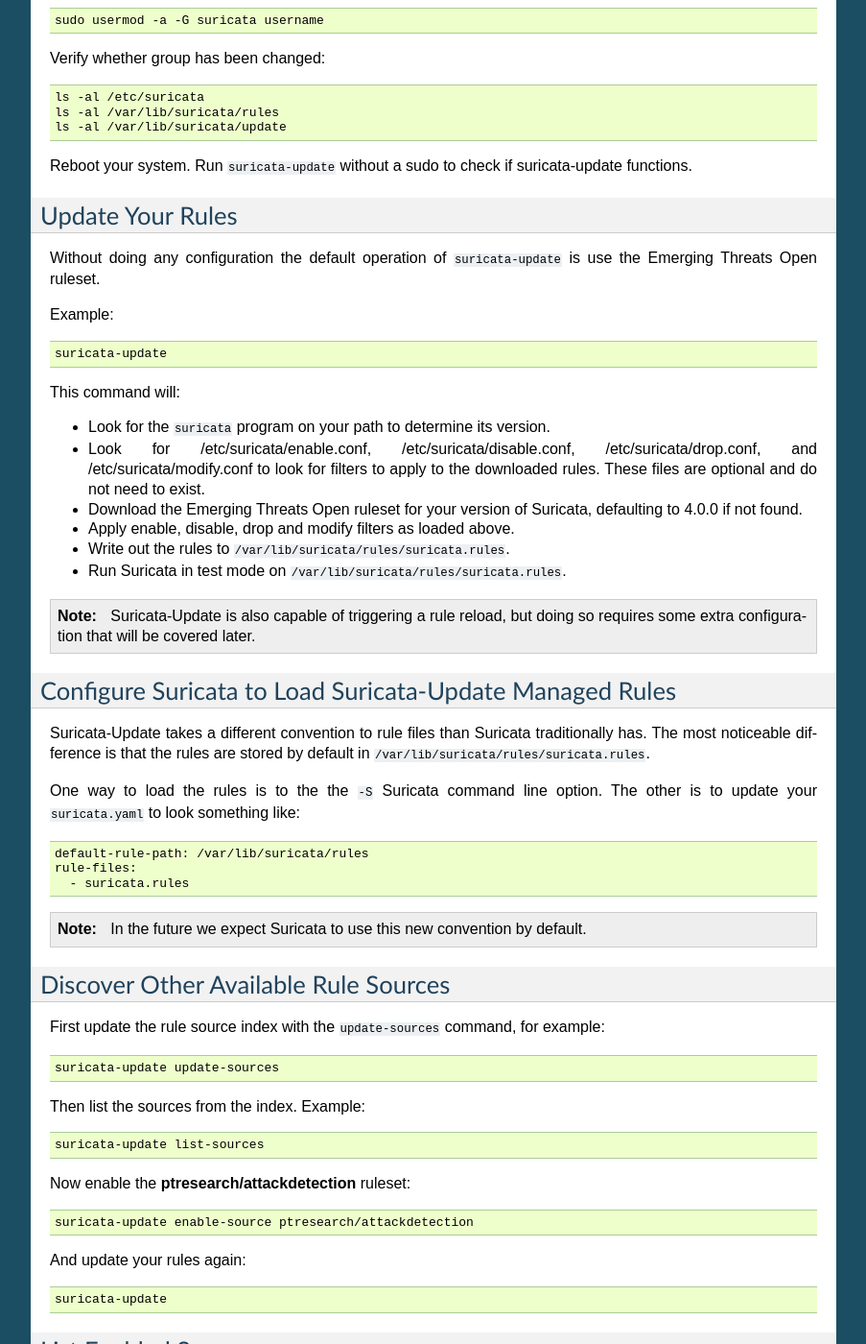
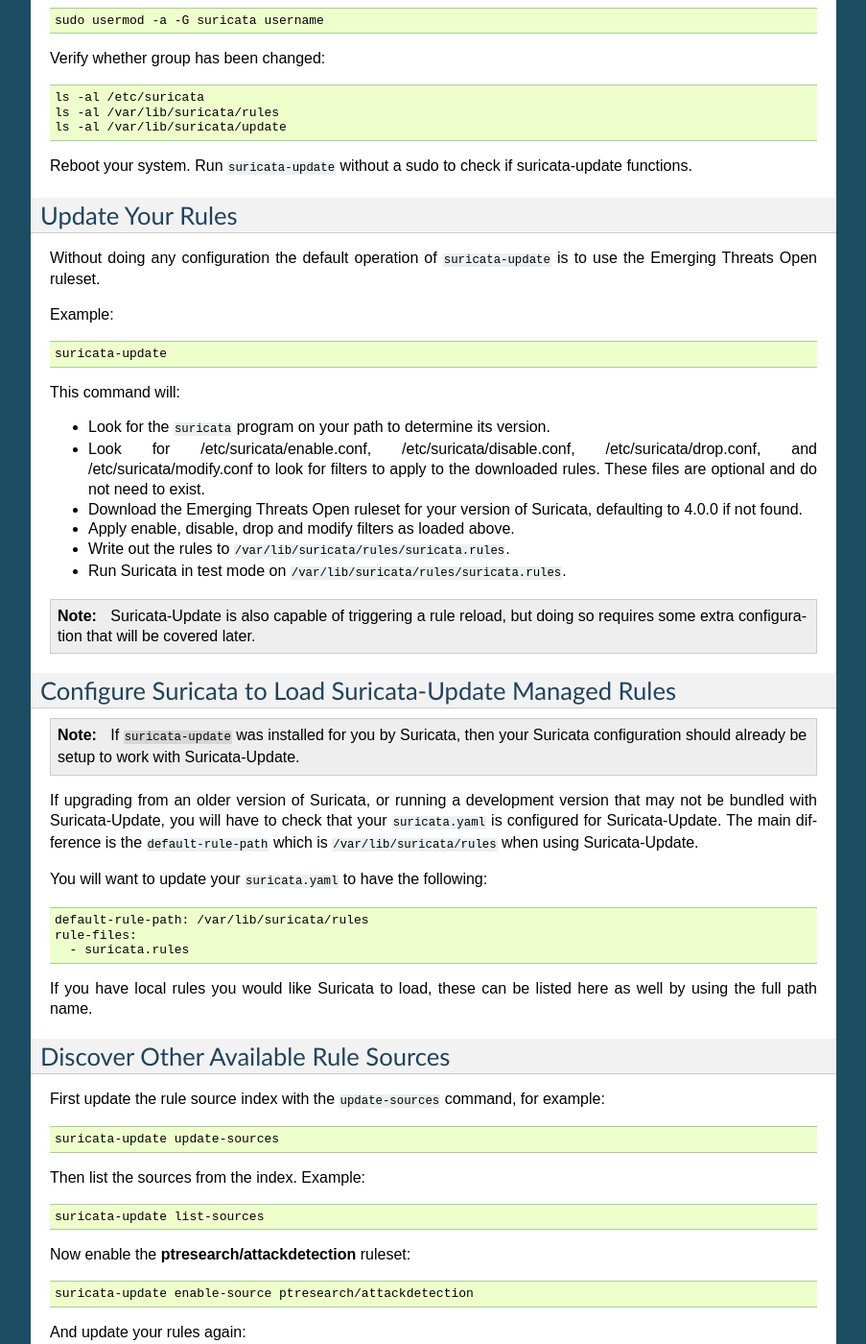
Before and after one commit to OISF/suricata-update, a Sphinx documentation site: the page built from doc/quickstart.rst, in a window 1280 px wide and 1400 px high, scrolled down 1442 px. Shown: the whole window at 96% size, without its empty margins (198-1101 px from the left). Built offline with Sphinx 7.4.7, drawn with Linux system fonts in a browser that asks for light colours; some of the changed text lies outside the part shown.

Commit message:
doc: update quick start to be current

```diff
--- a/doc/quickstart.rst
+++ b/doc/quickstart.rst
@@ -4,10 +4,10 @@
 Install Suricata Update
 =======================
 
-.. note:: If you have already installed Suricata 4.1 you likely
-          already have Suricata-Update installed. Please check if the
-          ``suricata-update`` command is available to you before
-          installing.
+.. note:: If you have already installed Suricata 4.1 or newer you
+          likely already have Suricata-Update installed. Please check
+          if the ``suricata-update`` command is available to you
+          before installing.
 
 Suricata-Update is a tool written in Python and best installed with
 the ``pip`` tool for installing Python packages.
@@ -127,21 +127,24 @@
 Configure Suricata to Load Suricata-Update Managed Rules
 ========================================================
 
-Suricata-Update takes a different convention to rule files than
-Suricata traditionally has. The most noticeable difference is that the
-rules are stored by default in
-``/var/lib/suricata/rules/suricata.rules``.
+.. note:: If ``suricata-update`` was installed for you by Suricata,
+          then your Suricata configuration should already be setup to
+          work with Suricata-Update.
 
-One way to load the rules is to the the ``-S`` Suricata command line
-option. The other is to update your ``suricata.yaml`` to look
-something like::
+If upgrading from an older version of Suricata, or running a
+development version that may not be bundled with Suricata-Update, you
+will have to check that your ``suricata.yaml`` is configured for
+Suricata-Update. The main difference is the ``default-rule-path``
+which is ``/var/lib/suricata/rules`` when using Suricata-Update.
+
+You will want to update your ``suricata.yaml`` to have the following::
 
   default-rule-path: /var/lib/suricata/rules
   rule-files:
     - suricata.rules
 
-.. note:: In the future we expect Suricata to use this new convention
-          by default.
+If you have local rules you would like Suricata to load, these can be
+listed here as well by using the full path name.
 
 Discover Other Available Rule Sources
 =====================================
@@ -168,7 +171,7 @@
 
 ::
 
-   suricata-update list-enabled-sources
+   suricata-update list-sources --enabled
 
 Disable a Source
 ================
```
Also changed, not shown: other parts of doc/quickstart.rst (+1 -1 lines).
